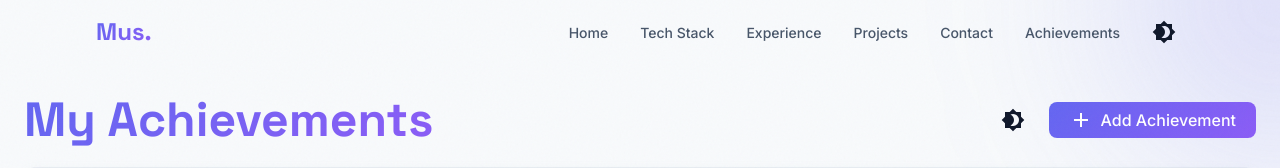
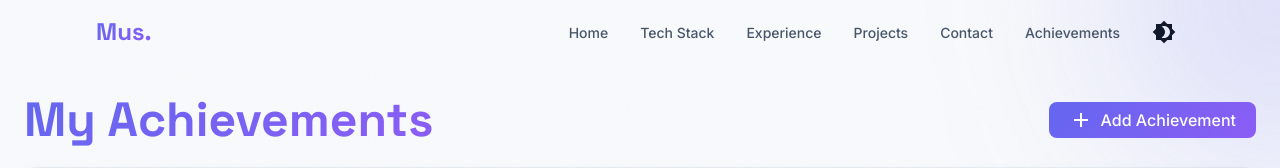
Before and after one commit to muss5tech/Web-assignment, a React (Vite) app: page /achievements in a window 1280 px wide. Shown: the top 168 px of the page. Built offline with nearby package versions, Linux system fonts and the light colour scheme.

Commit message:
fix: get rid of toggle in achievement table space

```diff
--- a/src/pages/AchievementsPage.tsx
+++ b/src/pages/AchievementsPage.tsx
@@ -4,13 +4,12 @@ import { Box, CircularProgress, Container } from '@mui/material';
 import { NuqsAdapter } from 'nuqs/adapters/react';
 import { useEffect, useState } from 'react';
 import { Toaster } from 'sonner';
-import ThemeToggle from '../components/ThemeToggle';
+import UIButton from '../components/ui/UIButton';
+import { selectAchievementsLoading } from '../features/achievements/achievements.selectors';
+import { fetchAchievements } from '../features/achievements/achievements.thunks';
+import AchievementDialog from '../features/achievements/components/AchievementDialog';
 import AchievementFilters from '../features/achievements/components/AchievementFilters';
 import AchievementsTable from '../features/achievements/components/AchievementsTable';
-import AchievementDialog from '../features/achievements/components/AchievementDialog';
-import { selectAchievementsLoading } from '../features/achievements/achievements.selectors';
-import { fetchAchievements } from '../features/achievements/achievements.thunks';
-import UIButton from '../components/ui/UIButton';
 import { useAppDispatch, useAppSelector } from '../store/hooks';
 
 const AchievementsPage = () => {
@@ -61,7 +60,6 @@ const AchievementsPage = () => {
             </h4>
           </Box>
           <Box display="flex" alignItems="center" gap={2}>
-            <ThemeToggle />
             <UIButton
               variant="primary"
               size="md"
```
